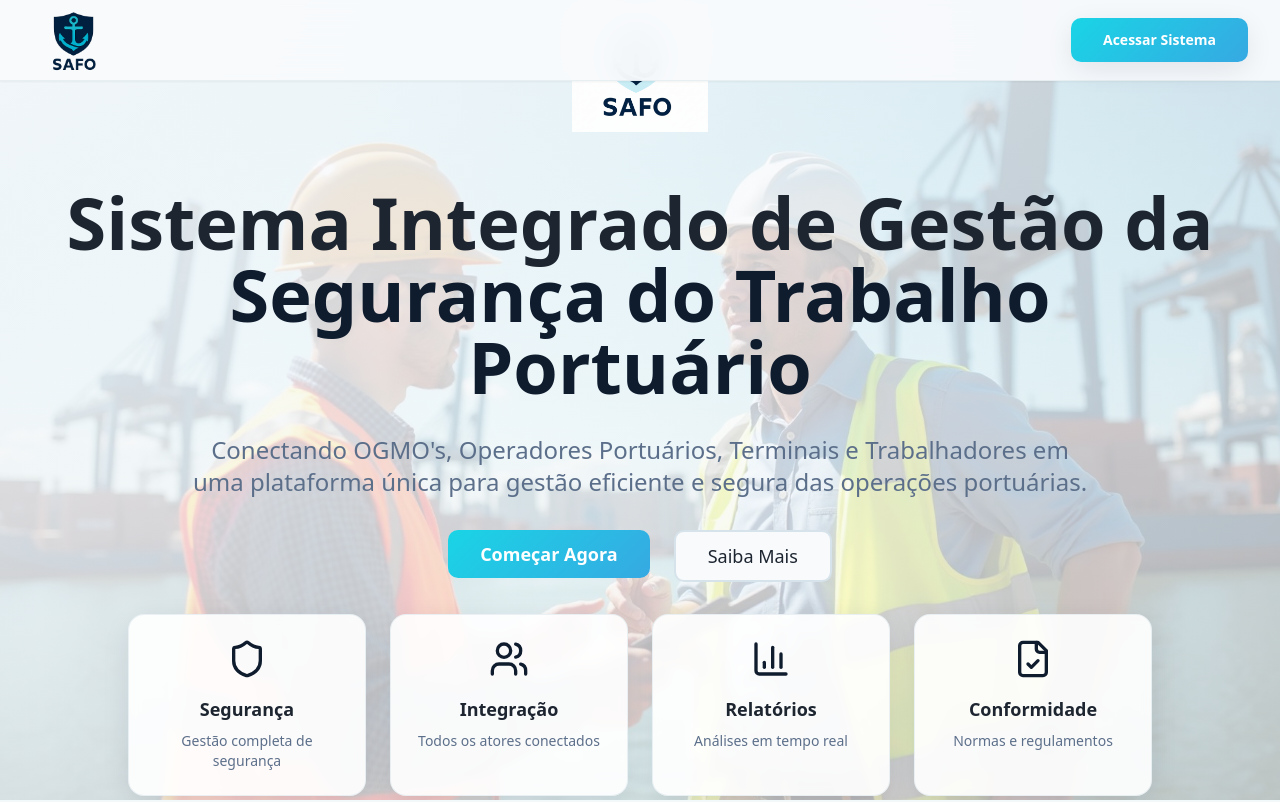
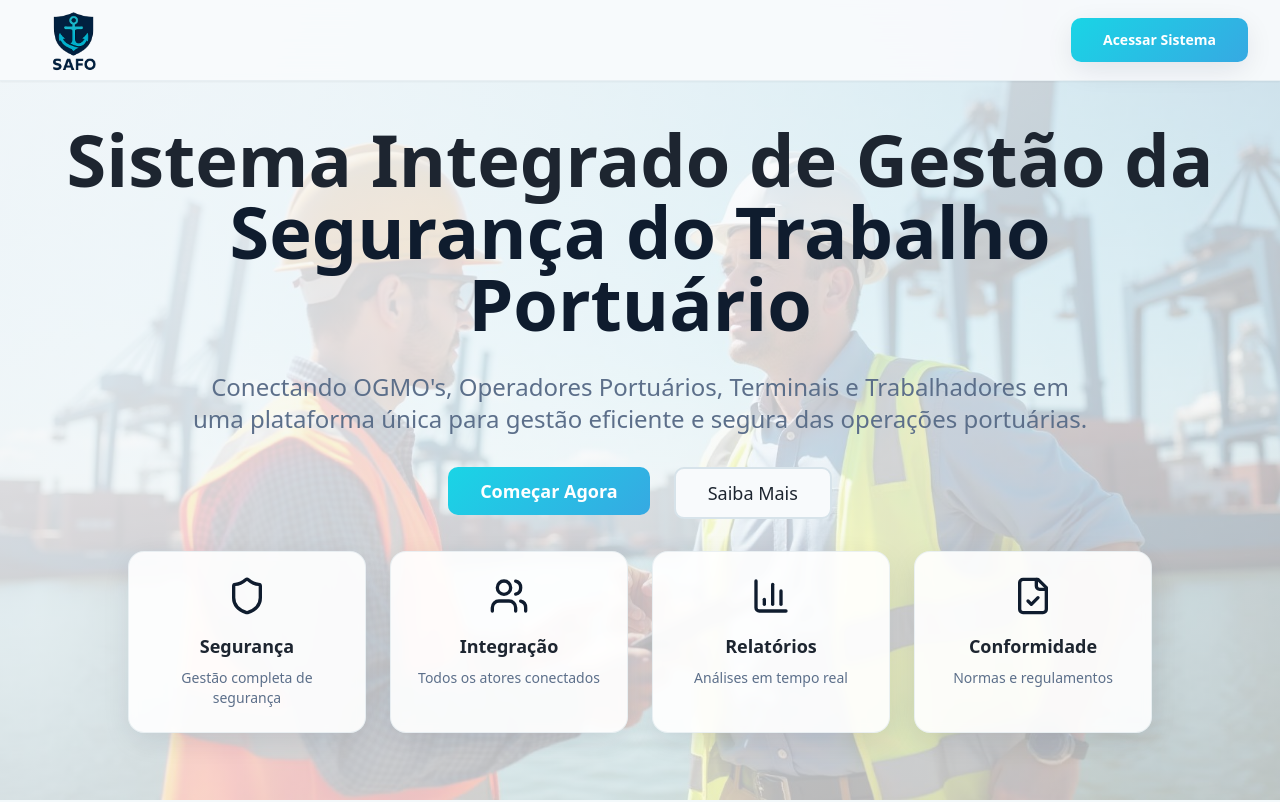
Before and after one commit to andreguzzo/safo-seguranca-integrada, a React (Vite) app: page / in a window 1280 px wide. Shown: the top 802 px of the page. Built offline with nearby package versions, Linux system fonts and the light colour scheme; the HTML template or start-up script is replaced by a standard one.

Commit message:
Visual edit in Lovable
Edited UI in Lovable

```diff
--- a/src/components/Hero.tsx
+++ b/src/components/Hero.tsx
@@ -30,7 +30,7 @@ export const Hero = () => {
       <div className="container mx-auto max-w-7xl relative z-10">
         <div className="text-center space-y-8">
           <div className="inline-block mb-4">
-            <img src="/lovable-uploads/2a389ffd-6e61-4350-b59a-2109d92dbee5.png" alt="Safo Logo" className="h-24 sm:h-32 mx-auto" />
+
           </div>
 
           <h1 className="text-4xl sm:text-5xl lg:text-7xl font-bold text-foreground leading-tight">
```
